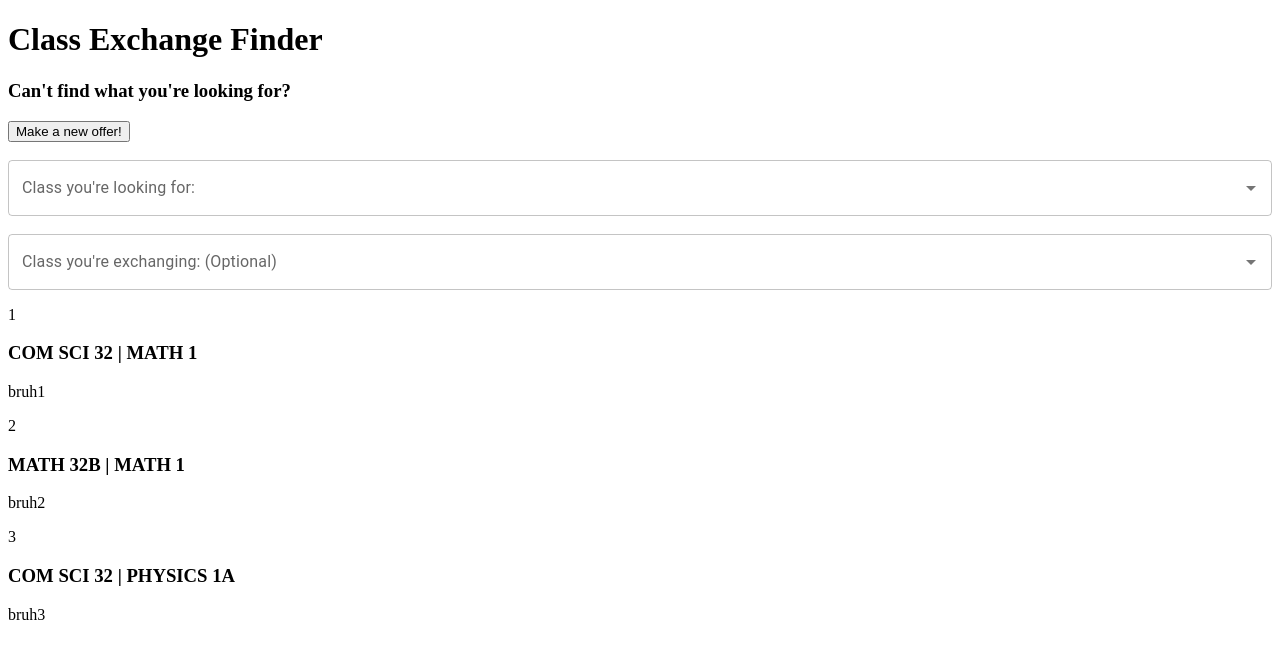
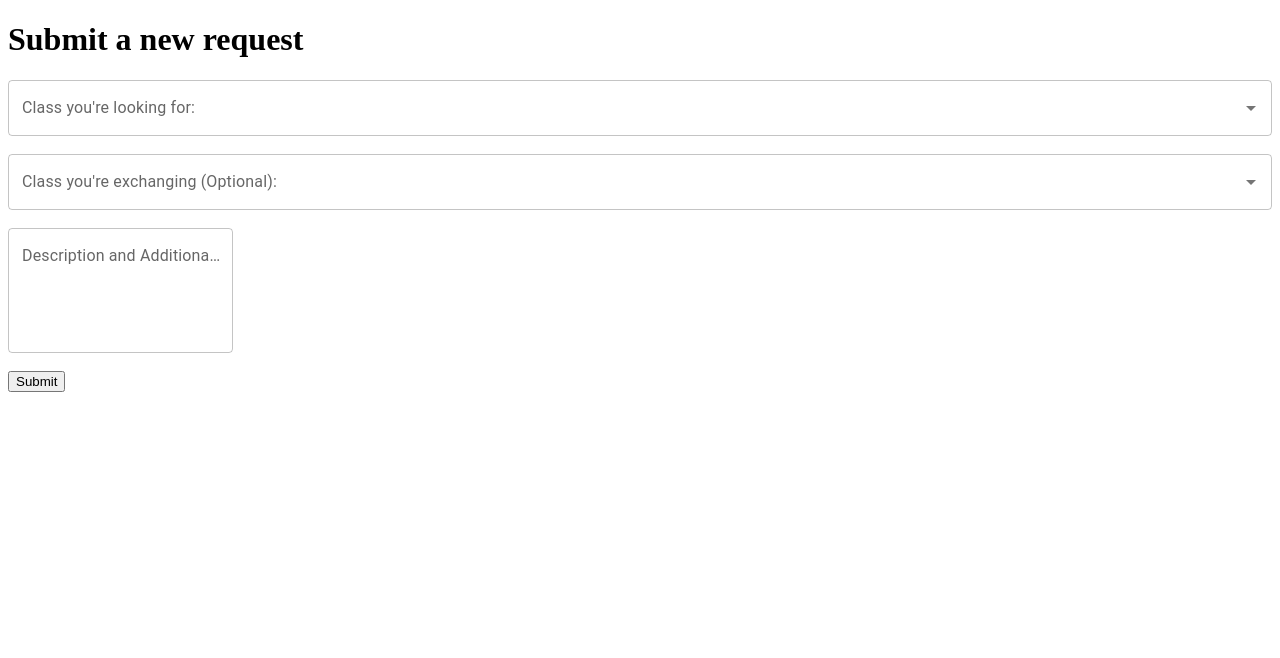
Before and after one commit to vickyz223/classexchange, a React (Create React App) app: page /newpost in a window 1280 px wide. Shown: the top 658 px of the page. Built offline with nearby package versions, Linux system fonts and the light colour scheme.

Commit message:
added new submission form

```diff
--- /dev/null
+++ b/src/NewOffer.js
@@ -0,0 +1,12 @@
+import Form from './appComponents/Form'
+
+const NewOffer = () => {
+    const classes = ['MATH 32A', 'MATH 32B', 'MATH 33A', 'COM SCI 1', 'COM SCI 32', 'PHYSICS 1A', 'PHYSICS 1B'];
+    return (
+        <div>
+            <Form classes={classes} />
+        </div>
+    )
+}
+
+export default NewOffer;
--- a/src/appComponents/Display.js
+++ b/src/appComponents/Display.js
@@ -14,9 +14,10 @@ const Display = ({exchanges, newFind, newExchange}) => {
     return currFind.includes(find) && currExchange.includes(exchange)
   }
 
+  //TODO: FIND NEW KEY
   return (
     <div>
-      {exchanges.map(exchange => contains(exchange, newFind, newExchange) && <Exchange exchange={exchange} />)}
+      {exchanges.map(exchange => contains(exchange, newFind, newExchange) && <Exchange key={Math.random()*100} exchange={exchange} />)}
     </div>
   )
 }
--- /dev/null
+++ b/src/appComponents/Form.js
@@ -0,0 +1,51 @@
+import TextField from '@mui/material/TextField';
+import Autocomplete from '@mui/material/Autocomplete';
+import { useState } from 'react';
+
+const Form = ({classes}) => {
+    const [newFind, setNewFind] = useState('');
+    const [newExchange, setNewExchange] = useState('');
+    const [newDesc, setDesc] = useState('')
+
+    const handleSubmit = () => {
+        console.log(newFind, " ", newExchange, " ", newDesc);
+    }
+    const handleDesc = (event) => {
+        setDesc(event.target.value)
+    }
+
+    return(
+        <div>
+            <h1>Submit a new request</h1>
+            <Autocomplete
+                disablePortal
+                id="combo-box-demo"
+                options={classes}
+                onChange={(event, value) => setNewFind(value)}
+                renderInput={(params) => <TextField {...params} label="Class you're looking for: " />}
+            />
+            <br />
+            <Autocomplete
+                disablePortal
+                id="combo-box-demo"
+                options={classes}
+                onChange={(event, value) => setNewExchange(value)}
+                renderInput={(params) => <TextField {...params} label="Class you're exchanging (Optional): " />}
+            />
+            < br/>
+            <TextField
+                id="outlined-textarea"
+                label="Description and Additional Info"
+                placeholder="Placeholder"
+                rows={4}
+                multiline
+                value={newDesc}
+                onChange={handleDesc}
+            />
+            <br /><br />
+            <button onClick={handleSubmit}>Submit</button>
+        </div>
+    )
+}
+
+export default Form
--- a/src/appComponents/MakeNew.js
+++ b/src/appComponents/MakeNew.js
@@ -1,8 +1,15 @@
+import {useNavigate} from 'react-router-dom';
+
 const MakeNew = () => {
+  const navigate = useNavigate();
+  const goToCreate = () => {
+    navigate('/newpost');
+  }
+
   return (
     <div>
       <h3>Can't find what you're looking for?</h3>
-      <button>Make a new offer!</button>
+      <button onClick={goToCreate}>Make a new Post!</button>
     </div>
   )
 }
--- a/src/index.css
+++ /dev/null
@@ -1,13 +0,0 @@
-body {
-  margin: 0;
-  font-family: -apple-system, BlinkMacSystemFont, 'Segoe UI', 'Roboto', 'Oxygen',
-    'Ubuntu', 'Cantarell', 'Fira Sans', 'Droid Sans', 'Helvetica Neue',
-    sans-serif;
-  -webkit-font-smoothing: antialiased;
-  -moz-osx-font-smoothing: grayscale;
-}
-
-code {
-  font-family: source-code-pro, Menlo, Monaco, Consolas, 'Courier New',
-    monospace;
-}
--- a/src/index.js
+++ b/src/index.js
@@ -1,10 +1,19 @@
 import React from 'react';
 import ReactDOM from 'react-dom/client';
+import {
+  BrowserRouter,
+  Routes,
+  Route,
+} from "react-router-dom";
 import App from './App';
+import NewOffer from './NewOffer'
 
 const root = ReactDOM.createRoot(document.getElementById('root'));
 root.render(
-  <React.StrictMode>
-    <App />
-  </React.StrictMode>
+    <BrowserRouter>
+    <Routes>
+      <Route path="/" element={<App />} />
+      <Route path="newpost" element={<NewOffer />} />
+    </Routes>
+  </BrowserRouter>
 );
```
Also changed, not shown: src/App.css (deleted, +0 -38 lines), src/reportWebVitals.js (deleted, +0 -13 lines), src/setupTests.js (deleted, +0 -5 lines), src/logo.svg (deleted), 1 other file (tests, documents, lock files or other folders).
